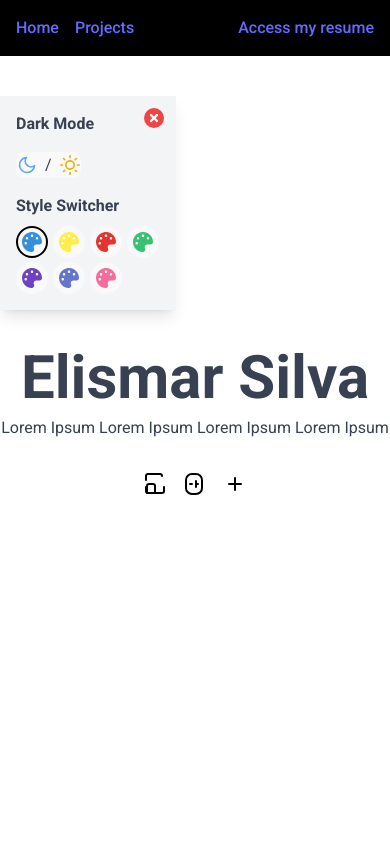
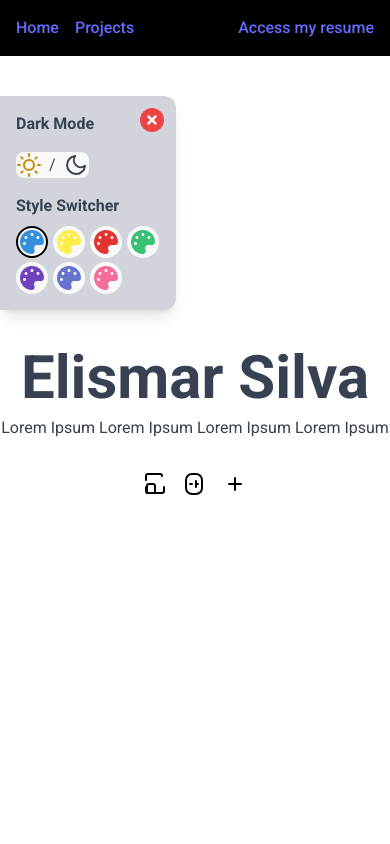
Before and after one commit to Elismar13/meu-portfolio, a React (Vite) app: page / in a window 390 px wide. Shown: the top 844 px of the page. Built offline with nearby package versions, Linux system fonts and the light colour scheme.

Commit message:
ux: adjusting buttons sizes for mobile devices

```diff
--- a/src/components/DarkModeToggle.tsx
+++ b/src/components/DarkModeToggle.tsx
@@ -1,7 +1,7 @@
 import React, { useContext, useState } from 'react';
 import ThemeContext from '../context/ThemeContext';
 import { COLORS } from '../constants/colors';
-import { FiSun, FiMoon } from 'react-icons/fi';
+import { FiSun, FiMoon, FiSettings } from 'react-icons/fi';
 import { FaTimes, FaPalette } from 'react-icons/fa';
 
 const DarkModeToggle: React.FC = () => {
@@ -24,31 +24,31 @@ const DarkModeToggle: React.FC = () => {
 
   return (
     <>
-      <div className={`fixed left-0 top-24 shadow-lg w-44 max-w-44 bg-gray-100 dark:bg-gray-800 p-4 transition-transform transform ${isOpen ? 'scale-x-100' : 'scale-x-0'}`}>
+      <div className={`fixed left-0 top-24 shadow-lg w-44 max-w-44 bg-gray-300 dark:bg-gray-800 p-4 transition-transform transform rounded-r-xl ${isOpen ? 'translate-x-0' : '-translate-x-full'}`}>
         <div className="flex justify-between items-center mb-2">
           <h3 className="font-bold mb-2">Dark Mode</h3>
           <div className="absolute top-3 right-3 flex space-x-2">
             <button
               onClick={handleClose}
-              className="w-5 h-5 flex items-center justify-center bg-red-500 rounded-full hover:bg-red-600 focus:outline-none"
+              className="w-6 h-6 flex items-center justify-center bg-red-500 rounded-full hover:bg-red-600 focus:outline-none"
               aria-label="Fechar"
             >
-              <FaTimes className="text-white text-xs" />
+              <FaTimes className="text-white text-xs" size={14} />
             </button>
           </div>
         </div>
         <button onClick={toggleTheme} className="mb-4 flex items-center">
-          {theme === 'light' ? (
+          {theme === 'dark' ? (
             <>
-              <FiMoon className="text-blue-400 mr-2" size={20} />
+              <FiMoon className="text-blue-400 mr-2" size={24} />
               <span className="mr-2">/</span>
-              <FiSun className="text-yellow-500" size={20} />
+              <FiSun size={24} />
             </>
           ) : (
             <>
-              <FiSun className="text-yellow-500 mr-2" size={20} />
+              <FiSun className="text-yellow-600 mr-2" size={24} />
               <span className="mr-2">/</span>
-              <FiMoon className="text-blue-400" size={20} />
+              <FiMoon className="text-gray-700" size={24} />
             </>
           )}
         </button>
@@ -61,7 +61,7 @@ const DarkModeToggle: React.FC = () => {
               className="flex items-center justify-center w-8 h-8 rounded-full"
               style={{ borderColor: key === selectedColor ? 'black' : 'transparent', borderWidth: '2px' }}
             >
-              <FaPalette size={20} color={COLORS[key as keyof typeof COLORS]} />
+              <FaPalette size={24} color={COLORS[key as keyof typeof COLORS]} />
             </button>
           ))}
         </div>
@@ -69,9 +69,9 @@ const DarkModeToggle: React.FC = () => {
       {!isOpen && (
         <button
           onClick={handleOpen}
-          className="fixed left-0 top-24 p-2 bg-gray-800 text-white rounded-r-lg"
+          className="fixed left-0 top-24 p-2 bg-gray-300 dark:bg-gray-800 text-white rounded-r-lg"
         >
-          Configurações
+          <FiSettings size={24} className="dark:text-gray-300 text-gray-700"/>
         </button>
       )}
     </>
--- a/src/components/ProjectModal.tsx
+++ b/src/components/ProjectModal.tsx
@@ -11,17 +11,17 @@ const ProjectModal: React.FC<ProjectModalProps> = ({ project, onClose }) => {
   return (
     <div className="fixed inset-0 z-50 flex items-center justify-center bg-black bg-opacity-50">
       <div className="relative bg-white dark:bg-gray-800 p-6 text-left rounded-2xl shadow-lg max-w-md w-full">
-        <div className="absolute top-3 right-3 flex space-x-2">
+        <div className="absolute top-3 right-3 flex space-x-3">
           <button
             onClick={onClose}
-            className="w-5 h-5 flex items-center justify-center bg-yellow-500 rounded-full hover:bg-yellow-600 focus:outline-none"
+            className="w-6 h-6 flex items-center justify-center bg-yellow-500 rounded-full hover:bg-yellow-600 focus:outline-none"
             aria-label="Minimizar"
           >
             <FaMinus className="text-white text-xs" />
           </button>
           <button
             onClick={onClose}
-            className="w-5 h-5 flex items-center justify-center bg-red-500 rounded-full hover:bg-red-600 focus:outline-none"
+            className="w-6 h-6 flex items-center justify-center bg-red-500 rounded-full hover:bg-red-600 focus:outline-none"
             aria-label="Fechar"
           >
             <FaTimes className="text-white text-xs" />
```
